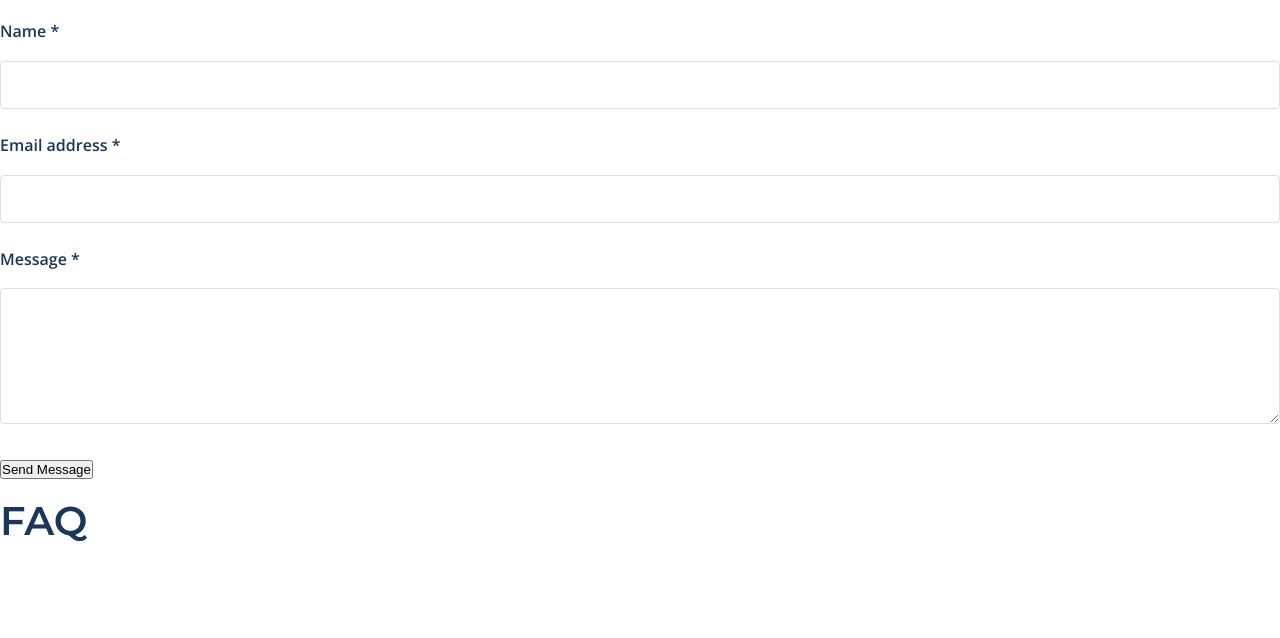
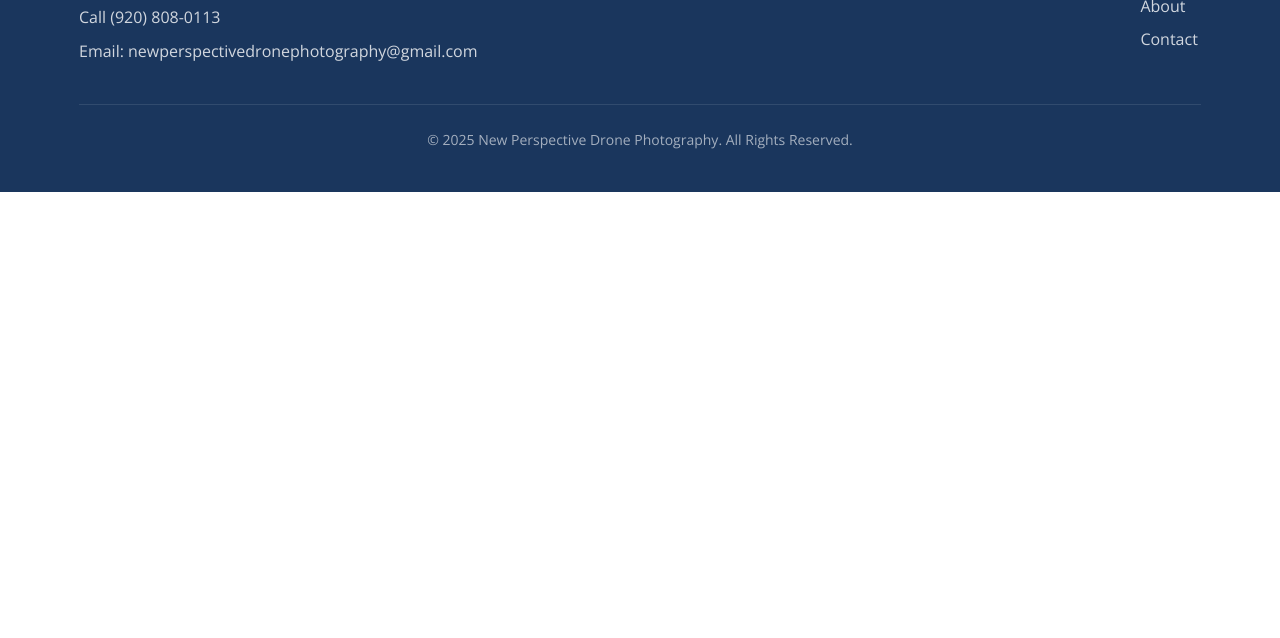
Before and after one commit to DroneMann/Drone-Website, a plain HTML site: page index.html in a window 1280 px wide. Shown: the part 3872-4510 px from the top of the page. After the commit the page ends 4144 px from the top, so only its background shows below. Drawn offline with nearby package versions, Linux system fonts and the light colour scheme.

Commit message:
Update index.html

```diff
--- a/index.html
+++ b/index.html
@@ -120,180 +120,7 @@
                 <button type="submit" class="submit-button">Submit Request</button>
             </form>
         </div>
-	    <div
-	role="main"
-	class="main-body"
-	id="body-section-3864802"
->
-	<div
-		class="block-container block-contact-form-with-text page-block block-container--flushed-top block-container--flushed-bottom block-container--flushed-left block-container--flushed-right ca-background-2ro8DB"		id="block-container-7YzQa1"
-
-
-	>
-		<div class="block-container__block">
-			<div
-	class="pos-rel contact-form-with-text__wrapper fixed-size-contact-form-wrapper__parent contact-form-with-text__wrapper--a row align-items-start fixed-size-contact-form-wrapper__parent--c"		>
-	<div class="d-md-flex contact-form-with-text__text-container--bg absolute-fill ca-card-BZRd8B"></div>
-
-	<div
-		class="pos-rel contact-form-with-text__text-container col-12 col-md-4"				>
-		<div
-		class="element-container clearfix element-text"		id="element-container-7k9mDO"
-	>
-		<div class="element-container__element">
-			<div
-	class="text__text text--single-line">
-	<h2 class="ca-headings-BA13AB animatable animatable--large-title animatable--animated animatable--finished" style="--initial-opacity:1; --initial-scale:1; --initial-translateX:0%; --initial-translateY:0%;">Say hello.</h2><h2 class="ca-headings-BA13AB animatable animatable--large-title" style="--initial-opacity:1; --initial-scale:1; --initial-translateX:0%; --initial-translateY:0%;">Let's work together.</h2>
-
-</div>
-
-		</div>
-	</div>
-	</div>
-	<div
-		class="contact-form-with-text__form-container col-12 col-md-8"				>
-		<div
-		class="element-container clearfix element-fixed-size-contact-form-wrapper"		id="element-container-W5Lnpw"
-	>
-		<div class="element-container__element">
-			<div class="fixed-size-contact-form-wrapper fixed-size-contact-form-wrapper--c">
-	<div class="fixed-size-contact-form-wrapper__container">
-		<form class="fixed-size-contact-form-wrapper__form text-left">
-			<input type="hidden" name="_token" value="aPw2pfwH4fBEpAenWqR42kPfI8rLm7YUpVKDTM2S" autocomplete="off">
-
-							<div
-		class="element-container clearfix element-contact-form-field"		id="element-container-wrwDzo"
-	>
-		<div class="element-container__element">
-			<div class="form-group">
-	<label
-		class="contact-form-field__input-label ca-input-label-g3KObg"				for="name-wrwDzo"
-				>Name			<span class="contact-form-field__asterisk">*</span>
-			</label>
-	<h6
-		class="contact-form-field__error-message hidden ca-error-glRVeB"		id="error-wrwDzo"
-	></h6>
-
-			<input
-			class="form-control contact-form-field__input ca-input-text-26x0lN ca-input-border-g7OlOg"			type="text"
-			id="name-wrwDzo"
-			name="wrwDzo"
-			placeholder=""
-			maxlength="64"
-		>
-
-	</div>
-
-		</div>
-	</div>
-							<div
-		class="element-container clearfix element-contact-form-field"		id="element-container-npJDY0"
-	>
-		<div class="element-container__element">
-			<div class="form-group">
-	<label
-		class="contact-form-field__input-label ca-input-label-g3KObg"				for="email-address-npJDY0"
-				>Email address			<span class="contact-form-field__asterisk">*</span>
-			</label>
-	<h6
-		class="contact-form-field__error-message hidden ca-error-glRVeB"		id="error-npJDY0"
-	></h6>
-
-			<input
-			class="form-control contact-form-field__input ca-input-text-26x0lN ca-input-border-g7OlOg"			type="text"
-			id="email-address-npJDY0"
-			name="npJDY0"
-			placeholder=""
-			maxlength="64"
-		>
-
-	</div>
-
-		</div>
-	</div>
-							<div
-		class="element-container clearfix element-contact-form-field"		id="element-container-L75MQ9"
-	>
-		<div class="element-container__element">
-			<div class="form-group">
-	<label
-		class="contact-form-field__input-label ca-input-label-g3KObg"				for="message-L75MQ9"
-				>Message			<span class="contact-form-field__asterisk">*</span>
-			</label>
-	<h6
-		class="contact-form-field__error-message hidden ca-error-glRVeB"		id="error-L75MQ9"
-	></h6>
-
-			<textarea
-   class="form-control contact-form-field__input contact-form-field__input--text_area ca-input-text-26x0lN ca-input-border-g7OlOg"   type="textarea"
-   id="message-L75MQ9"
-   name="L75MQ9"
-   placeholder=""
-   maxlength="5000"
-   rows="5"
-></textarea>
-
-	</div>
-
-		</div>
-	</div>
-
-				<div class="captcha__wrapper">
-					<div class="captcha"
-        data-sitekey="0x4AAAAAAAObfcKbC8ETIbPw"
-        data-appearance="interaction-only">
-    </div>
-				</div>
-
-			<button
-				class="fixed-size-contact-form-wrapper__submit-btn ps-button ps-button--md ca-button-2vw61B ca-button-hover-gPkjjN ca-button-text-Byr3bN ca-button-text-hover-NQXPEB"				type="submit"
-			>
-				<span class="ps-button__text">
-					Send Message
-				</span>
-			</button>
-
-			<h6 class="fixed-size-contact-form-wrapper__success-message hidden ca-success-message-N0JrO2">
-			</h6>
-		</form>
-	</div>
-</div>
-
-		</div>
-	</div>
-	</div>
-</div>
-
-		</div>
-	</div>
-											<div
-		class="block-container block-faq page-block block-container--flushed-top block-container--flushed-bottom block-container--flushed-left block-container--flushed-right ca-background-NedP1B"		id="block-container-WAzP9p"
-
-
-	>
-		<div class="block-container__block">
-			<div
-		class="element-container clearfix element-faq-wrapper"		id="element-container-OPov1l"
-	>
-		<div class="element-container__element">
-			<div
-	class="faq-wrapper faq-wrapper--a ca-card-g50l9N"		>
-	<div class="faq-wrapper__container">
-		<div class="row justify-content-center">
-			<div class="col-12">
-				<div class="row">
-	<div class="col-12 col-md-4">
-		<h1 class="faq-wrapper__title ca-title-gxP4xg">FAQ</h1>
-	</div>
-	<div class="col-12 col-md-8">
-		<div class="faq__container">
-							<div class="faq-wrapper__row">
-					<div
-		class="element-container clearfix element-faq"		id="element-container-49648232"
-	>
-    </section>
-
-    <footer>
+	    <footer>
         <div class="container">
             <div class="footer-content">
                 <div class="footer-info">
```
